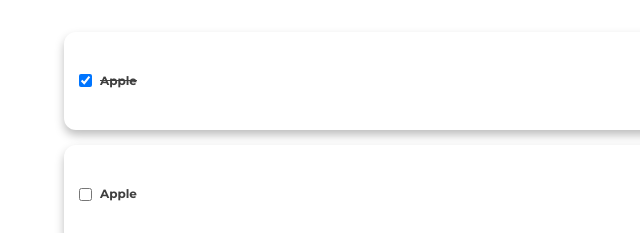
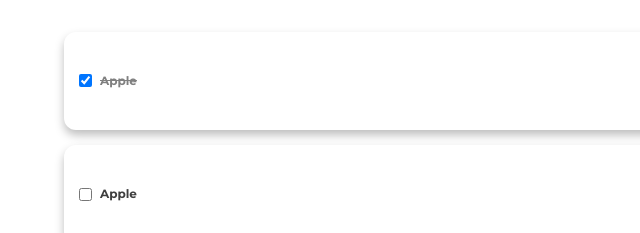
Before and after one commit to IamFisherman/shopping-list, a plain HTML site: page index.html in a window 1280 px wide. Both pictures are taken after a click on the checkbox 85 px from the left and 296 px from the top of the page. Shown: the part 216-449 px from the top of the page, 0-640 px from the left. Drawn offline with Linux system fonts and the light colour scheme.

Commit message:
Check item logic done and works

```diff
--- a/scripts/AddItem.js
+++ b/scripts/AddItem.js
@@ -92,6 +92,8 @@ button.addEventListener("click", function() {
         // delete item name after added
         itemAdded.value = "";
 
+
+
         // aria label to browser readers
         deleteButton.ariaLabel = "Delete Item";
 
@@ -101,6 +103,8 @@ button.addEventListener("click", function() {
 
             calculatePrice();
         })
+
+
 
         updateTotalPrice();
 
@@ -183,17 +187,18 @@ function deleteItem() {
 
 }
 
-function checkItem() {
-    const checkboxes = document.querySelectorAll(".check");
+// THIS NEXT FUNCTION WORKS, BUT IT IS NOT NEEDS IN THIS CASE
+// function checkItem() {
+//     const checkboxes = document.querySelectorAll(".check");
 
-    checkboxes.forEach(check => {
-        check.addEventListener("change", function() {
-            check.nextElementSibling.classList.toggle("checked");
-        })
-    })
-}
+//     checkboxes.forEach(check => {
+//         check.addEventListener("change", function() {
+//             check.nextElementSibling.classList.toggle("checked");
+//         })
+//     })
+// }
 
-checkItem();
+// checkItem();
 
 deleteItem();
 
--- a/styles/base.css
+++ b/styles/base.css
@@ -109,8 +109,14 @@ input::-webkit-inner-spin-button {
     padding: 5px 0;
 }
 
-.itemP.checked {
+/* .itemP.checked {
     text-decoration-line: line-through;
+    color: gray;
+} */
+
+.check:checked + .itemP {
+    text-decoration-line: line-through;
+    color: gray;
 }
 
 .itemDiv {
```
